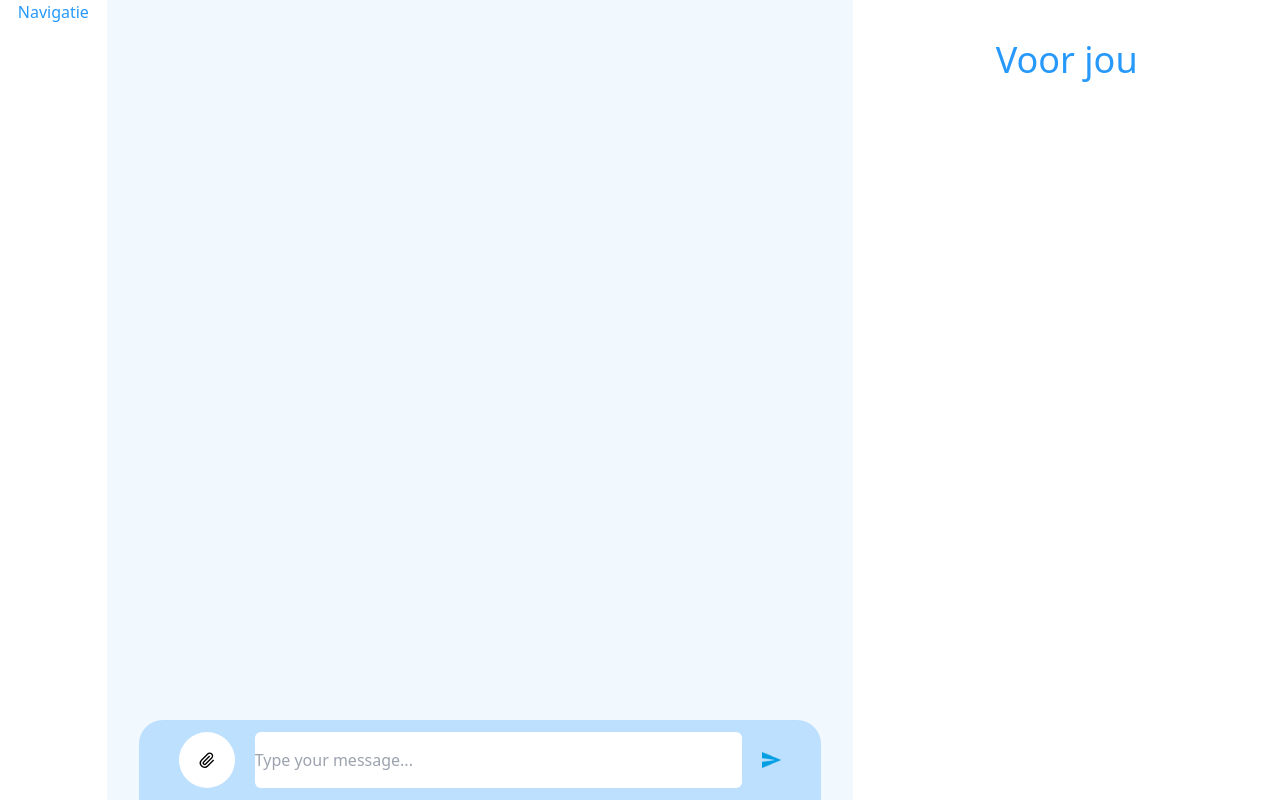
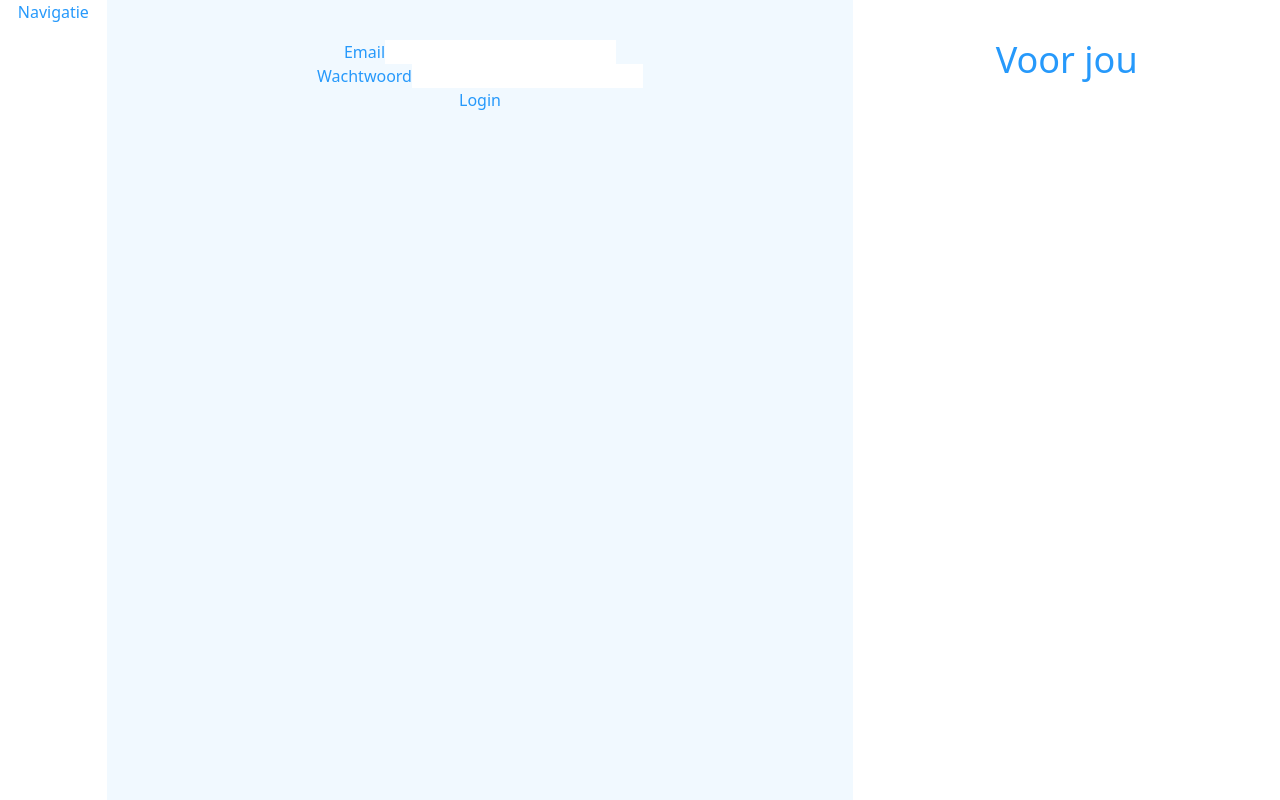
Before and after one commit to mystubu/Study-Buddy-SPA, a React (Create React App) app: page / in a window 1280 px wide. Built offline with nearby package versions, Linux system fonts and the light colour scheme.

Commit message:
login
login

```diff
--- a/src/App.jsx
+++ b/src/App.jsx
@@ -1,15 +1,16 @@
 import React from 'react';
 import './styles/App.css';
-import Chat from './views/chat/Chat';
+// import Chat from './views/chat/Chat';
 import Navigation from './views/navigation/Navigation';
 import Toolbar from './views/toolbar/Toolbar';
+import Login from './views/login/Login';
 
 function App() {
     return (
         <div className="App bg-background">
             <div className="grid grid-cols-12 h-screen text-primary">
                 <Navigation/>
-                <Chat />
+                <Login />
                 <Toolbar />
             </div>
         </div>
--- a/src/services/api.jsx
+++ b/src/services/api.jsx
@@ -22,7 +22,8 @@ const api = {
             console.error('Error fetching messages:', error.message);
             throw error;
         }
-    },
+    },ko
 };
 
+
 export default api;
--- /dev/null
+++ b/src/services/login.jsx
@@ -0,0 +1,32 @@
+const BASE_URL = 'http://localhost:8080';
+
+const loginRequest = async (username, password) => {
+    try {
+        const response = await fetch(`${BASE_URL}/login`, {
+            method: 'POST',
+            headers: {
+                'Content-Type': 'application/json',
+            },
+            body: JSON.stringify({ username, password }),
+        });
+
+        if (response.ok) {
+            const data = await response.json(); // Parse the JSON response body
+            const token = data.token;
+            console.log(token);
+
+            // Store the token in localStorage
+            localStorage.setItem('token', token);
+
+            // Handle success routing
+        } else {
+            const errorData = await response.json(); // Parse error details if present
+            console.error(errorData.error); // Log or display the error message
+        }
+    } catch (error) {
+        // Handle network errors
+        console.error(error.message);
+    }
+};
+
+export default loginRequest;
--- /dev/null
+++ b/src/views/login/Login.jsx
@@ -0,0 +1,12 @@
+import React from "react";
+import LoginContainer from "./containers/LoginContainer";
+
+const Login = () => {
+    return(
+        <div className="relative col-span-7 bg-background pt-10 px-8">
+            <LoginContainer/>
+        </div>
+    );
+}
+
+export default Login;
--- /dev/null
+++ b/src/views/login/containers/LoginContainer.jsx
@@ -0,0 +1,40 @@
+import React, { useState } from "react";
+import loginRequest from '../../../services/login';
+
+const LoginContainer = () => {
+    const [email, setEmail] = useState('');
+    const [password, setPassword] = useState('');
+
+    const handleSubmit = async (event) => {
+        event.preventDefault();
+        await loginRequest(email, password);
+    };
+
+    return(
+        <form onSubmit={handleSubmit}>
+            <div>
+                <label htmlFor="email">Email</label>
+                <input
+                    type="email"
+                    name="email"
+                    value={email}
+                    onChange={(e) => setEmail(e.target.value)}
+                />
+            </div>
+
+            <div>
+                <label htmlFor="password">Wachtwoord</label>
+                <input
+                    type="password"
+                    name="password"
+                    value={password}
+                    onChange={(e) => setPassword(e.target.value)}
+                />
+            </div>
+
+            <button type="submit">Login</button>
+        </form>
+    );
+}
+
+export default LoginContainer;
```
